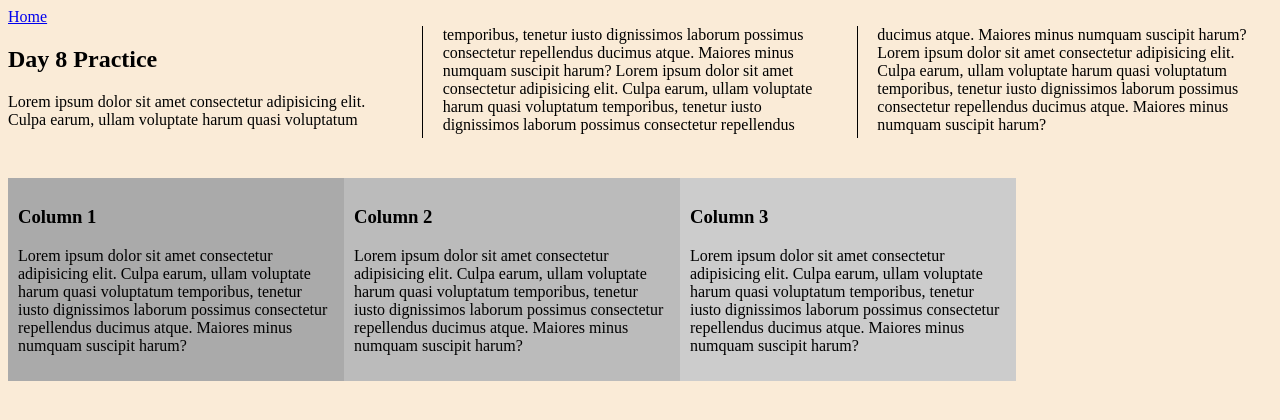
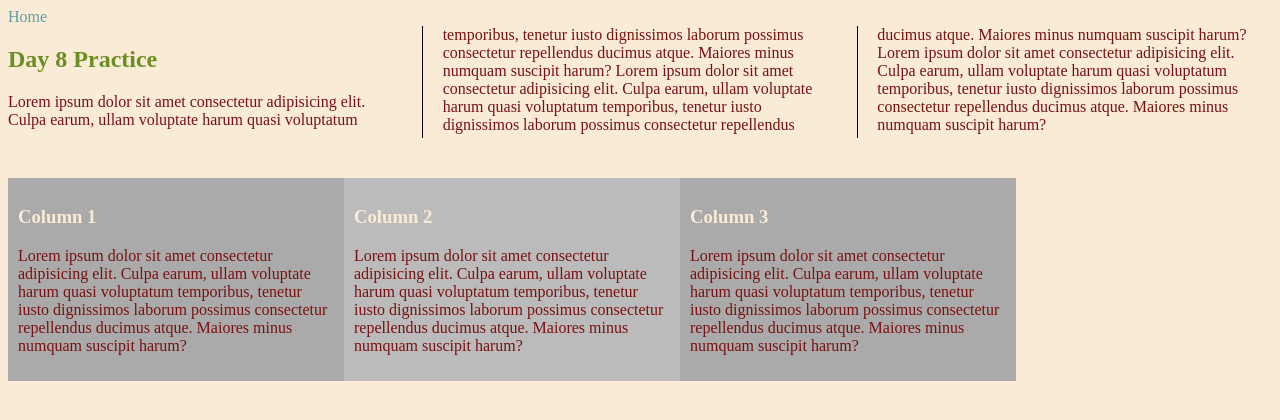
Before and after one commit to Kyle-Shackelford/day-8, a plain HTML site: page index.html in a window 1280 px wide. Drawn offline with Linux system fonts and the light colour scheme.

Commit message:
color changes

```diff
--- a/css/stylesheet.css
+++ b/css/stylesheet.css
@@ -1,11 +1,28 @@
 body{
     background-color: antiquewhite;
+}
+
+a{
+    text-decoration: none;
+    color: cadetblue;
 }
 
 .text-columns{
 column-count: 3;
 column-gap: 40px;
 column-rule: 1px solid ;
+}
+
+h2{
+    color: olivedrab;
+}
+
+h3{
+    color: antiquewhite;
+}
+
+p{
+    color: rgb(121, 17, 17);
 }
 
 .row:after{
@@ -19,5 +36,4 @@ column-rule: 1px solid ;
     float: left;
     width: 25%;
     padding: 10px;
-    /* background-color: antiquewhite; */
 }
--- a/index.html
+++ b/index.html
@@ -37,7 +37,7 @@
                         <h3>Column 2</h3>
                         <p>Lorem ipsum dolor sit amet consectetur adipisicing elit. Culpa earum, ullam voluptate harum quasi voluptatum temporibus, tenetur iusto dignissimos laborum possimus consectetur repellendus ducimus atque. Maiores minus numquam suscipit harum?</p>
                     </div>
-                    <div class="column" style="background-color:#ccc;">
+                    <div class="column" style="background-color:#aaa;">
                         <h3>Column 3</h3>
                         <p>Lorem ipsum dolor sit amet consectetur adipisicing elit. Culpa earum, ullam voluptate harum quasi voluptatum temporibus, tenetur iusto dignissimos laborum possimus consectetur repellendus ducimus atque. Maiores minus numquam suscipit harum?</p>
                     </div>
```
